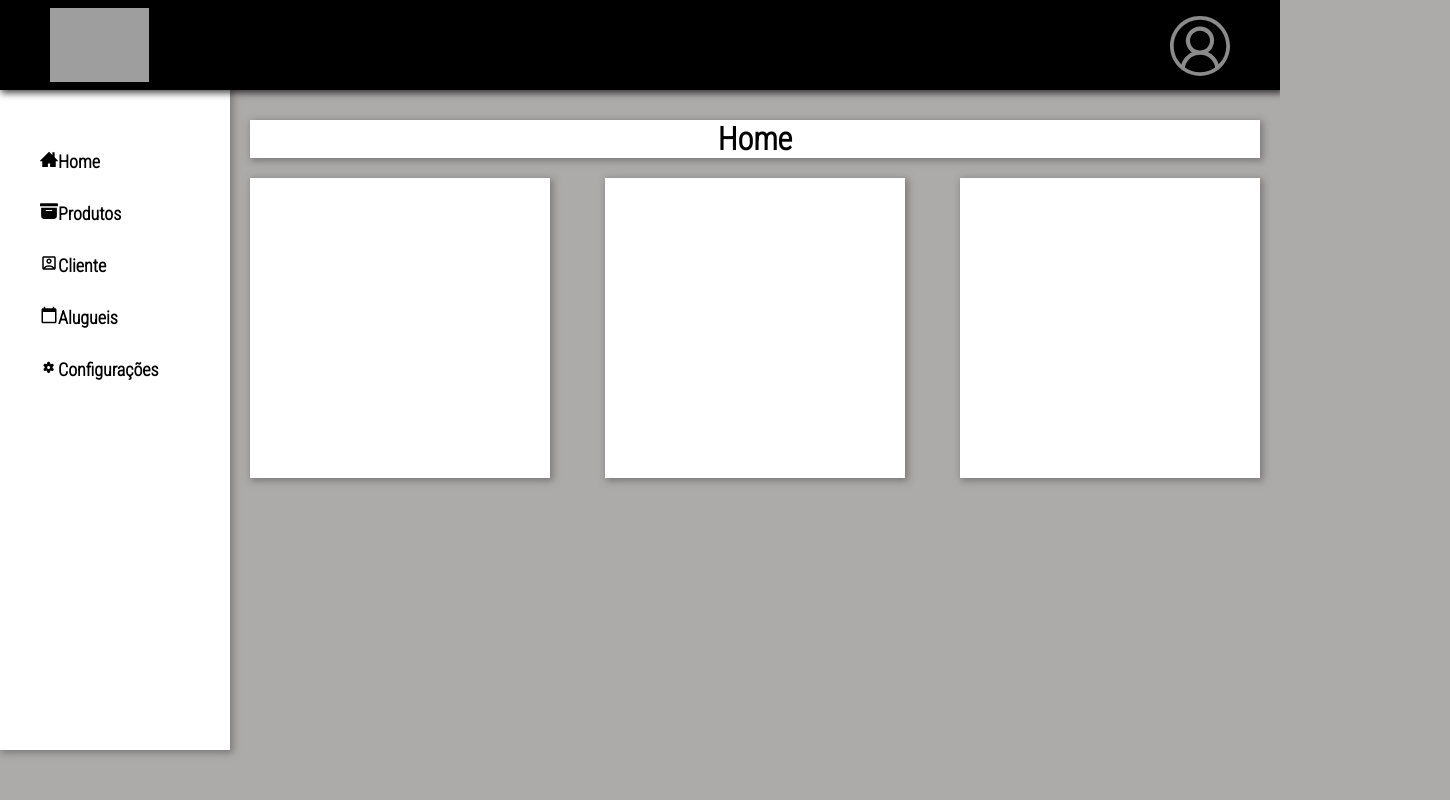
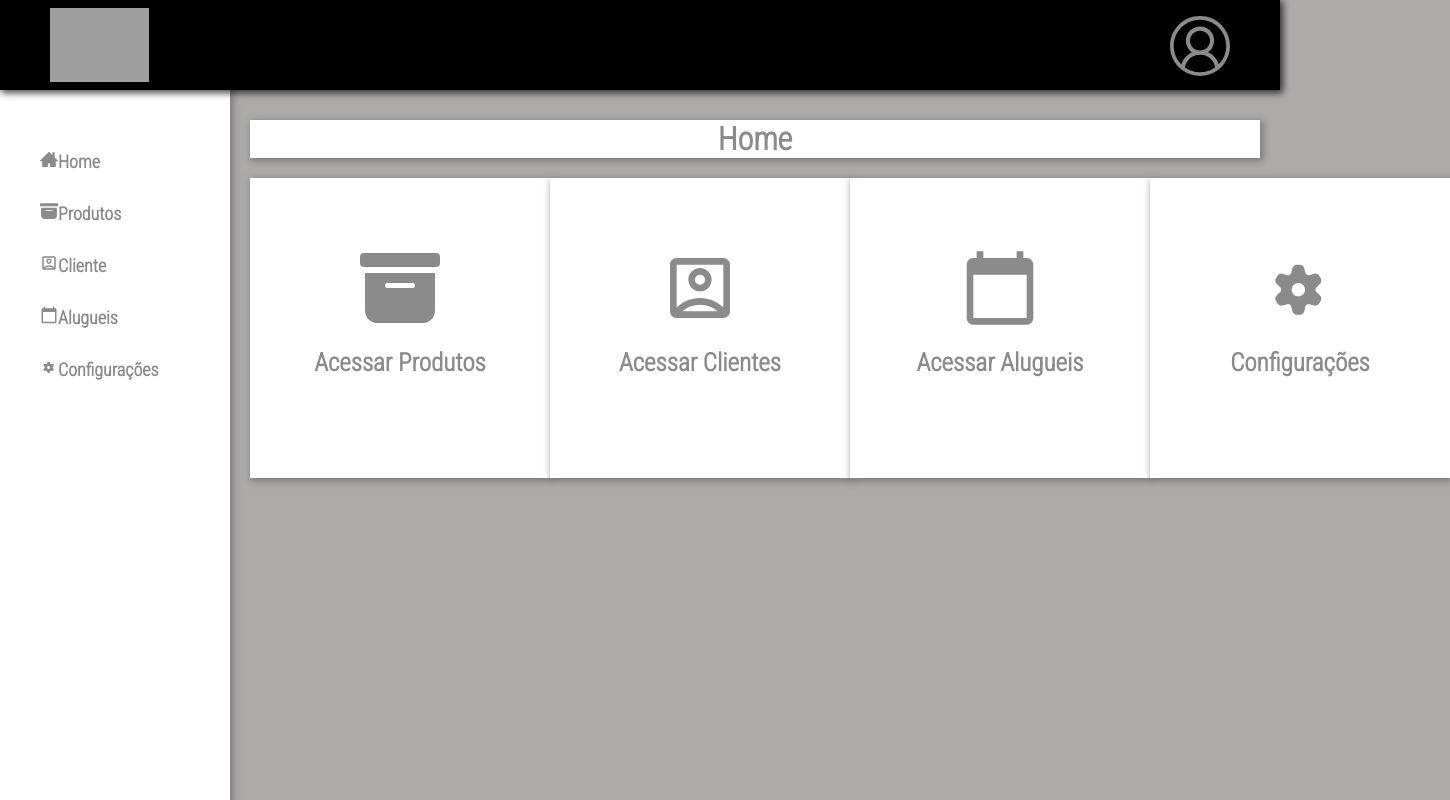
Before and after one commit to julio-r-ai/top-fashion, a React (Vite) app: page / in a window 1280 px wide. Shown: the top 800 px of the page, 1450 px wide, since content can reach past the window. Built offline with nearby package versions, Linux system fonts and the light colour scheme; grey boxes are pictures that could not be loaded.

Commit message:
Arrumando cards da pagina Home

```diff
--- a/src/App.css
+++ b/src/App.css
@@ -38,7 +38,7 @@ body{
   width: 230px;
   background-color: rgb(255, 255, 255);
   padding: 150px 50px 50px 40px;
-  height: 750px;
+  height: 1000px;
   font-size: 18px;
   font-weight: bold;
   box-shadow: 2px 2px 7px 1px rgba(103, 102, 102, 0.718);
@@ -51,22 +51,28 @@ body{
   color: rgb(139, 139, 139);
 }
 
-.sidebar ul li{
+.sidebar ul li {
   margin-bottom: 30px ;
   transition: 0.5s;
 }
 
 .sidebar ul li:hover{
   margin-bottom: 30px ;
-  color: black;
+
   font-size: 20px;
   transition: 0.5s;
 }
 
 .links{
   text-decoration: none;
+  color: rgb(139, 139, 139);
+}
+
+.links:hover{
+  text-decoration: none;
   color: black;
 }
+
 .geral{
   margin: 120px 20px 0px 250px;
 }
@@ -75,6 +81,7 @@ body{
   background-color: rgb(255, 255, 255);
   box-shadow: 2px 2px 7px 1px rgba(103, 102, 102, 0.718);
   text-align: center;
+  color: rgb(139, 139, 139) ;
 }
 .cards{
   width: 100%;
@@ -88,5 +95,25 @@ body{
   height: 300px;
   background-color: rgb(255, 255, 255);
   box-shadow: 2px 2px 7px 1px rgba(103, 102, 102, 0.718);
+  text-align: center;
+  padding-top: 70px;
+}
+
+.card h4{
+  font-size: 25px;
 
 }
+
+.linksHome{
+  font-size: 80px;
+  text-decoration: none;
+  color:rgb(139, 139, 139);
+  transition: 0.5s;
+}
+
+.linksHome:hover{
+  font-size: 90px;
+  text-decoration: none;
+  color: black;
+  transition: 0.5s;
+}
--- a/src/routes/Home.jsx
+++ b/src/routes/Home.jsx
@@ -1,14 +1,46 @@
  import React from "react";
  import '../App.css'
+ import { ImHome3 } from 'react-icons/im';
+ import {  MdOutlineAccountBox, MdCalendarToday } from 'react-icons/md'
+ import { TiCog } from 'react-icons/ti'
+ import { BsFillArchiveFill } from 'react-icons/bs'
+ import { Link } from "react-router-dom";
 
  const Home = () => {
     return(
         <div className="geral">
             <h1>Home</h1>
             <div className="cards">
-            <div className="card"></div>
-            <div className="card"></div>
-            <div className="card"></div>
+
+                <Link className="linksHome"  to="/product">
+                    <div className="card">
+                        <BsFillArchiveFill/>
+                        <h4>Acessar Produtos</h4>
+                    </div>
+                </Link>
+
+                <Link className="linksHome"  to="/client">
+                    <div className="card">
+                        <MdOutlineAccountBox/>
+                        <h4>Acessar Clientes</h4>
+                    </div>
+                </Link>
+
+                <Link className="linksHome"  to="/rents">
+                    <div className="card">
+                        <MdCalendarToday/>
+                        <h4>Acessar Alugueis</h4>
+                    </div>
+                </Link>
+
+                <Link className="linksHome"  to="/configuration">
+                    <div className="card">
+                        <TiCog/>
+                        <h4>Configurações</h4>
+                    </div>
+                </Link>
+
+
             </div>
         </div>
     )
```
